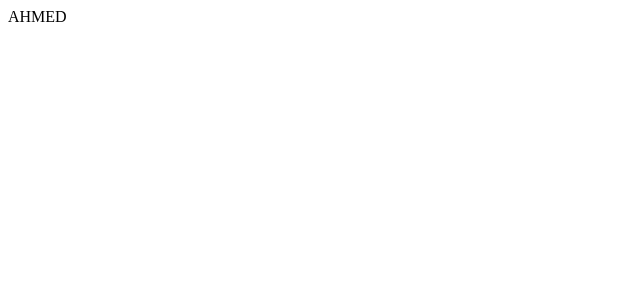
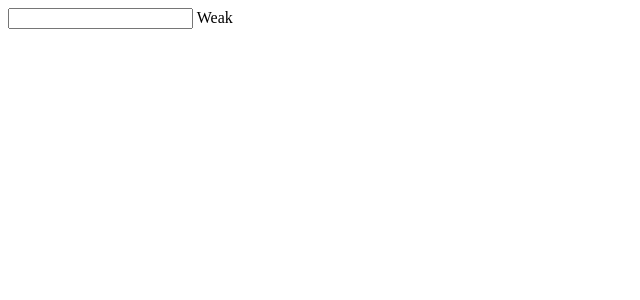
Before and after one commit to secmohammed/vue-composition-api, a Vue app: page / in a window 1280 px wide. Shown: the top 300 px of the page, without its empty margins (0-640 px from the left). Built offline with nearby package versions, Linux system fonts and the light colour scheme.

Commit message:
abstract logic of computed to functions to be resuable

```diff
--- a/src/views/Home.vue
+++ b/src/views/Home.vue
@@ -1,26 +1,22 @@
 <template>
     <div>
-        {{ nameShouting }}
+        <input type="password" v-model="form.password" />
+        {{ passwordStrength }}
     </div>
 </template>
 
 <script>
 import { ref, computed, reactive, toRefs } from '@vue/composition-api'
+import { usePasswordStrength } from './password'
 export default {
     setup() {
-        // const name = ref("Mohammed")
         const state = reactive({
-            name: "Mohammed",
-            nameShouting: computed(() => state.name.toUpperCase())
+            form: {
+                password: ''
+            },
+            passwordStrength: computed(() => usePasswordStrength(state.form.password))
         })
-        // const nameShouting = computed(() => name.value.toUpperCase())
-        setTimeout(() => {
-            state.name = "Ahmed"
-        }, 2000)
         return toRefs(state)
-        // return {
-        //     // nameShouting
-        // }
     }
 };
 </script>
--- /dev/null
+++ b/src/views/password.ts
@@ -0,0 +1 @@
+export const usePasswordStrength = (password: string) => password.length > 8 ? "Strong": "Weak"
```
